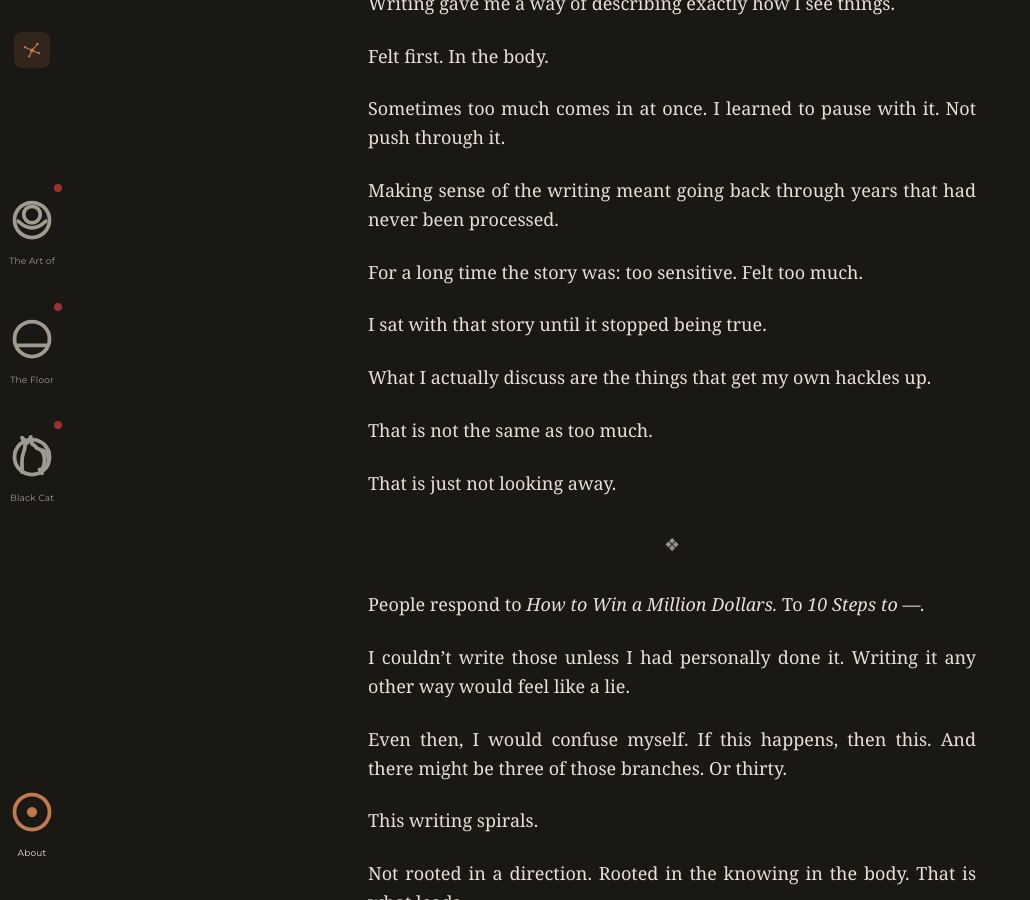
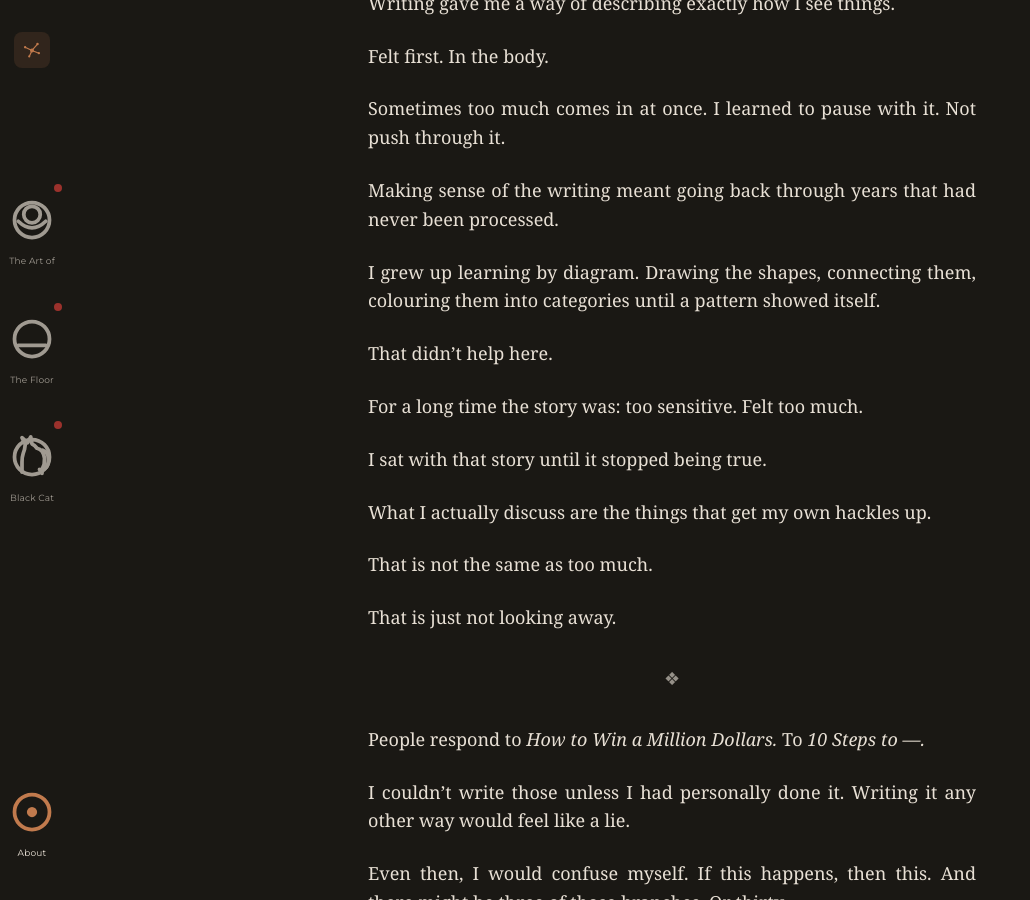
Before and after one commit to 2pix/small-things, a Jekyll site: the page built from about/index.md, in a window 1280 px wide and 900 px high, scrolled down 856 px. Shown: the whole window, without its empty margins (0-1030 px from the left). Built offline with Jekyll 4.4.1, drawn with Linux system fonts in a browser that asks for light colours.

Commit message:
About page: add the diagram/pattern-learning line to the writing section

```diff
--- a/about/index.md
+++ b/about/index.md
@@ -35,6 +35,10 @@ Felt first. In the body.
 Sometimes too much comes in at once. I learned to pause with it. Not push through it.
 
 Making sense of the writing meant going back through years that had never been processed.
+
+I grew up learning by diagram. Drawing the shapes, connecting them, colouring them into categories until a pattern showed itself.
+
+That didn't help here.
 
 For a long time the story was: too sensitive. Felt too much.
 
```
